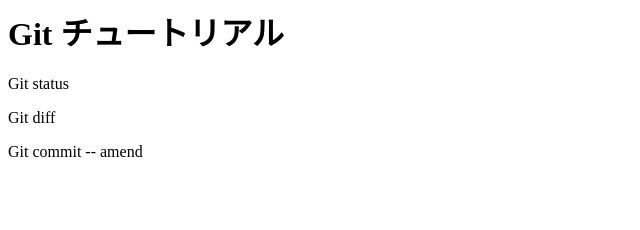
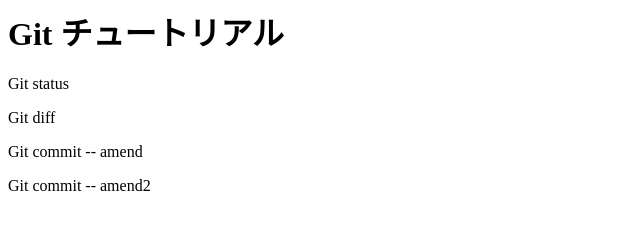
Before and after one commit to nyaafree/git_tutorial, a plain HTML site: page index.html in a window 1280 px wide. Shown: the whole page, without its empty margins (0-640 px from the left). Drawn offline with Linux system fonts and the light colour scheme.

Commit message:
git commit --amendを追記

```diff
--- a/index.html
+++ b/index.html
@@ -2,3 +2,4 @@
 <p>Git status</p>
 <p>Git diff</p>
 <p>Git commit -- amend</p>
+<p>Git commit -- amend2</p>
```
